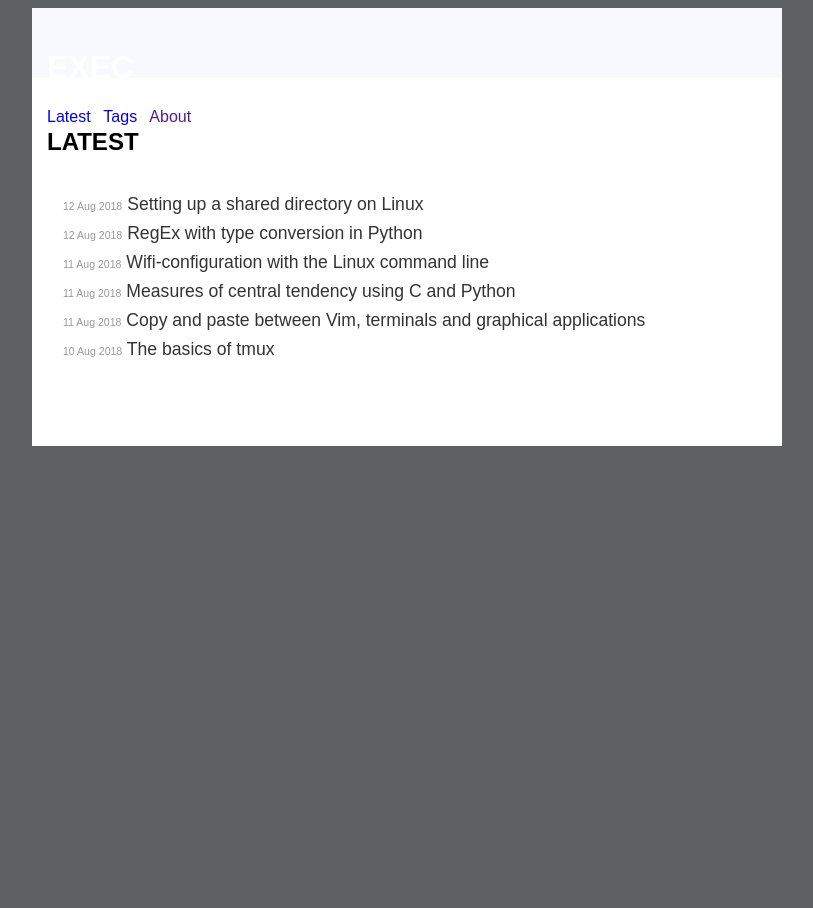
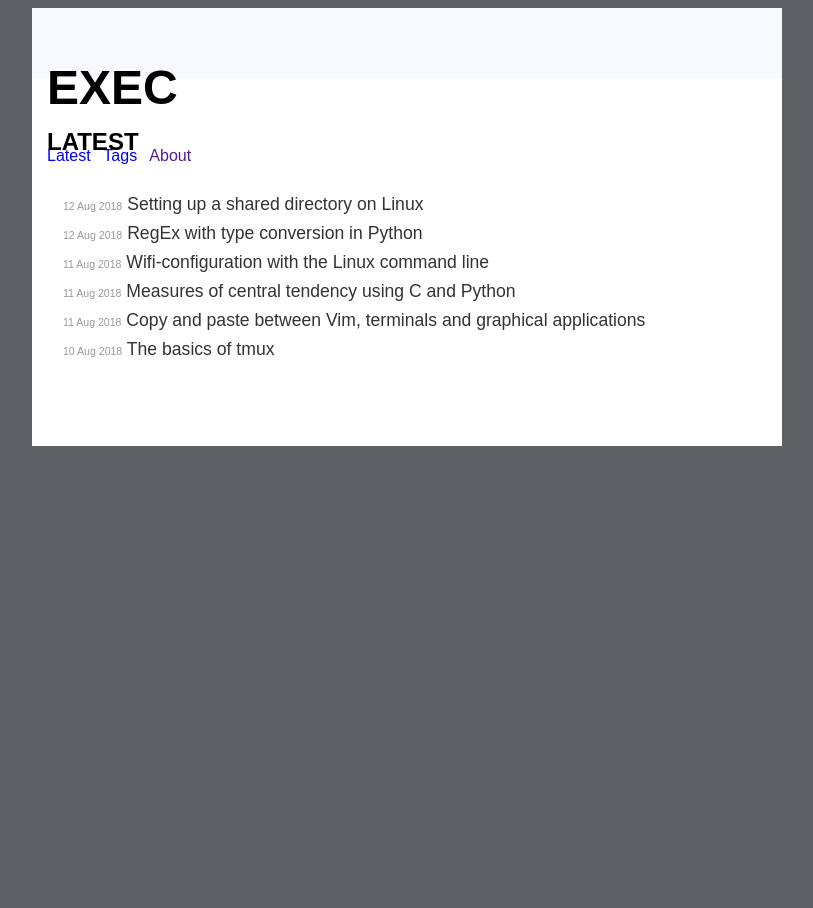
Before and after one commit to execas/execas.github.io, a Jekyll site: the page built from index.html, in a window 1280 px wide. Shown: the whole page, without its empty margins (233-1046 px from the left). Built offline with Jekyll 4.4.1, drawn with Linux system fonts in a browser that asks for light colours.

Commit message:
Update execas.css

```diff
--- a/css/execas.css
+++ b/css/execas.css
@@ -73,6 +73,11 @@ a:focus {
 
 }
 
+.header h1 {
+     font-size: 3rem;
+     margin-right: 3rem;
+     color: #000;
+}
 /*
 list of matching posts beneath tag name header
 */
```
